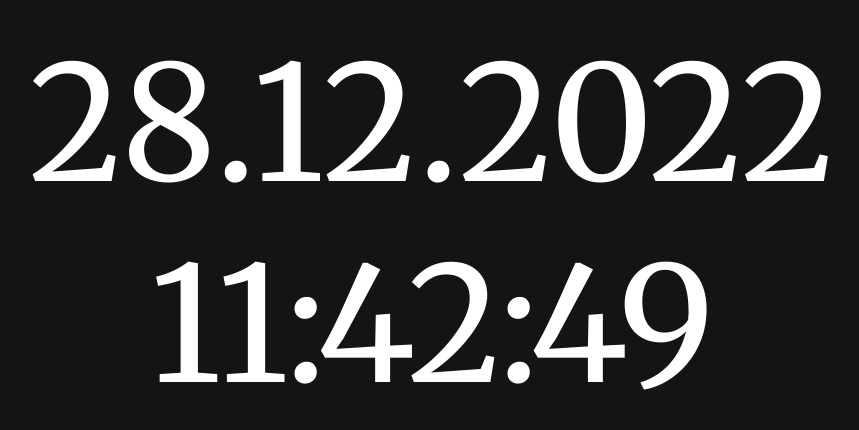
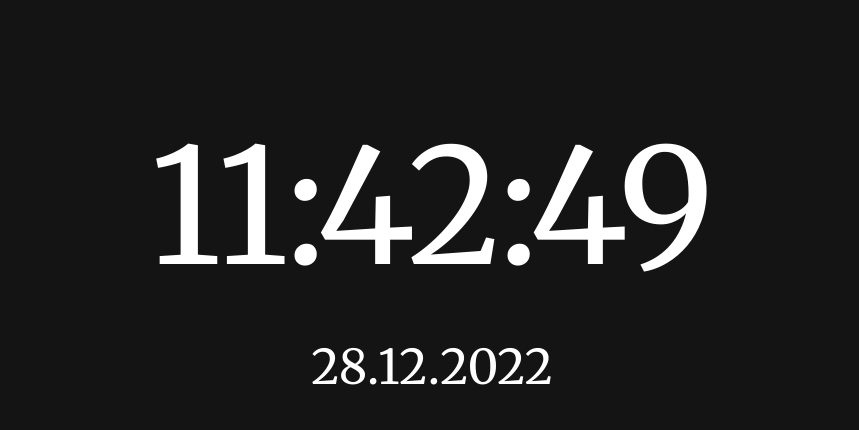
Before and after one commit to nathutev/clock, a plain HTML site: page index.html in a window 1280 px wide. Shown: the part 153-583 px from the top of the page, without its empty margins (208-1067 px from the left). Drawn offline with Linux system fonts and the light colour scheme.

Commit message:
Add files via upload

```diff
--- a/index.html
+++ b/index.html
@@ -9,15 +9,24 @@
     <link rel="preconnect" href="https://fonts.gstatic.com" crossorigin>
     <link href="https://fonts.googleapis.com/css2?family=Merriweather&display=swap" rel="stylesheet">
     <link rel="shortcut icon" href="/clock.ico"/>
-    <title>Clock</title>
+    <title>Clock by nath.utev</title>
     <link rel="stylesheet" href="styles.css">
     <script defer src="app.js"></script>
   </head>
   <body>
-    <div id="clock">
-      <label id="date"></label>
-      <br>
-      <label id="time"></label>
+    <div id="div1">
+      <div id="time"></div>
+    </div>
+
+    <div id="div2">
+      <div id="date"></div>
     </div>
   </body>
 </html>
+
+<!--
+
+█▄░█ ▄▀█ ▀█▀ █░█ ░ █░█ ▀█▀ █▀▀ █░█
+█░▀█ █▀█ ░█░ █▀█ ▄ █▄█ ░█░ ██▄ ▀▄▀
+
+-->
--- a/styles.css
+++ b/styles.css
@@ -1,22 +1,22 @@
-body {
+html, body {
   background-color: #141414;
-  text-align: center;
 }
 
 #date {
-  font-family: 'Merriweather', serif;
-  color: rgb(255, 255, 255);
-  font-size: 1000%;
+  font-size: 300%;
+  top: 65%;
 }
 
 #time {
+  font-size: 1000%;
+  top: 45%;
+}
+
+#time, #date {
   font-family: 'Merriweather', serif;
   color: rgb(255, 255, 255);
-  font-size: 1000%;
+  margin: auto;
+  position: absolute;
+  left: 50%;
+  transform: translate(-50%, -50%);
 }
-
-#clock {
-  position: relative;
-  margin-top: 14%;
-  margin-bottom: 14%;
-}
```
Also changed, not shown: app.js (line endings or trailing spaces).
